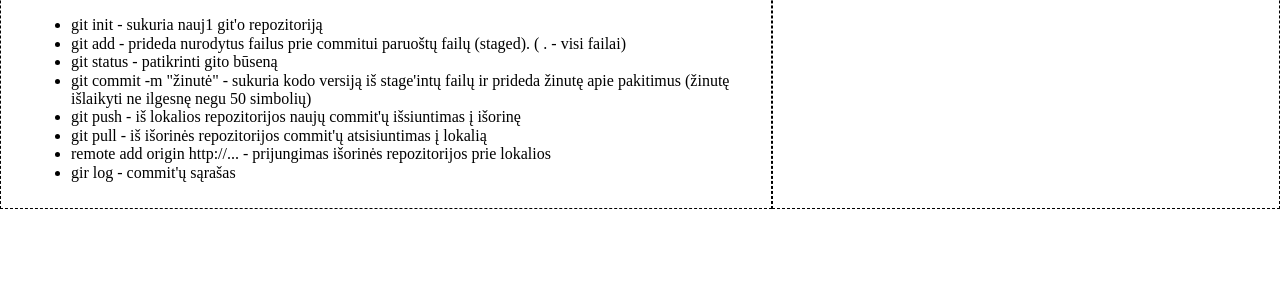
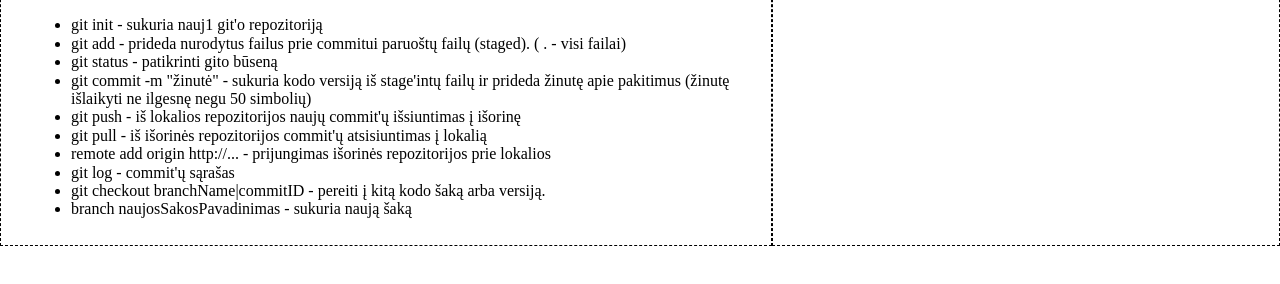
Before and after one commit to GintareSlusnyte/hello, a plain HTML site: page index.html in a window 1280 px wide. Shown: the part 210-494 px from the top of the page. Drawn offline with nearby package versions, Linux system fonts and the light colour scheme.

Commit message:
2 naujos git komandos

```diff
--- a/index.html
+++ b/index.html
@@ -24,7 +24,9 @@
                 <li>git push - iš lokalios repozitorijos naujų commit'ų išsiuntimas į išorinę</li>
                 <li> git pull - iš išorinės repozitorijos commit'ų atsisiuntimas į lokalią</li>
                 <li>remote add origin http://... - prijungimas išorinės repozitorijos prie lokalios</li>
-                <li>gir log - commit'ų sąrašas</li>
+                <li>git log - commit'ų sąrašas</li>
+                <li>git checkout branchName|commitID - pereiti į kitą kodo šaką arba versiją.</li>
+                <li>branch naujosSakosPavadinimas - sukuria naują šaką</li>
             </ul>
         </section>
         <section id="gitHub">
```
